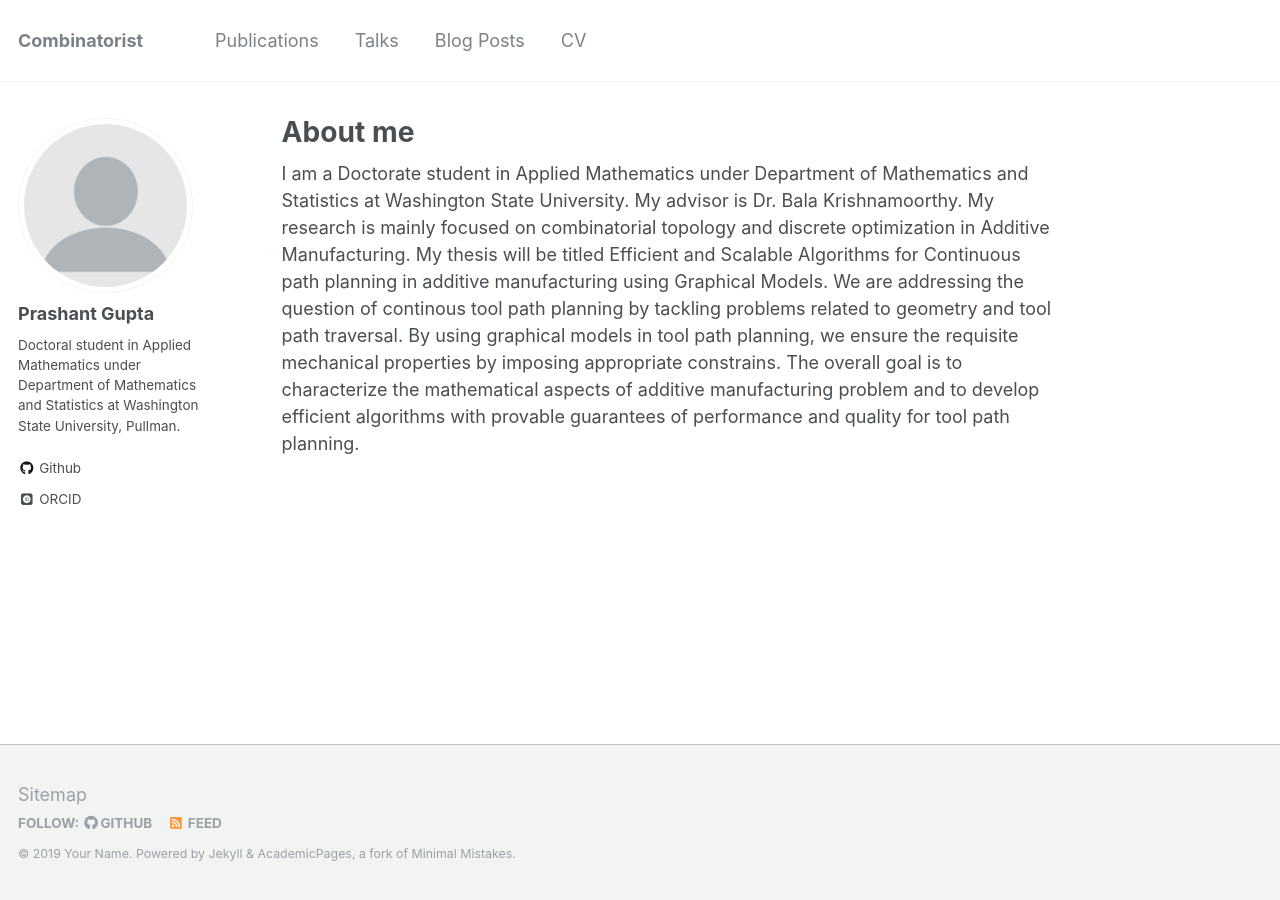
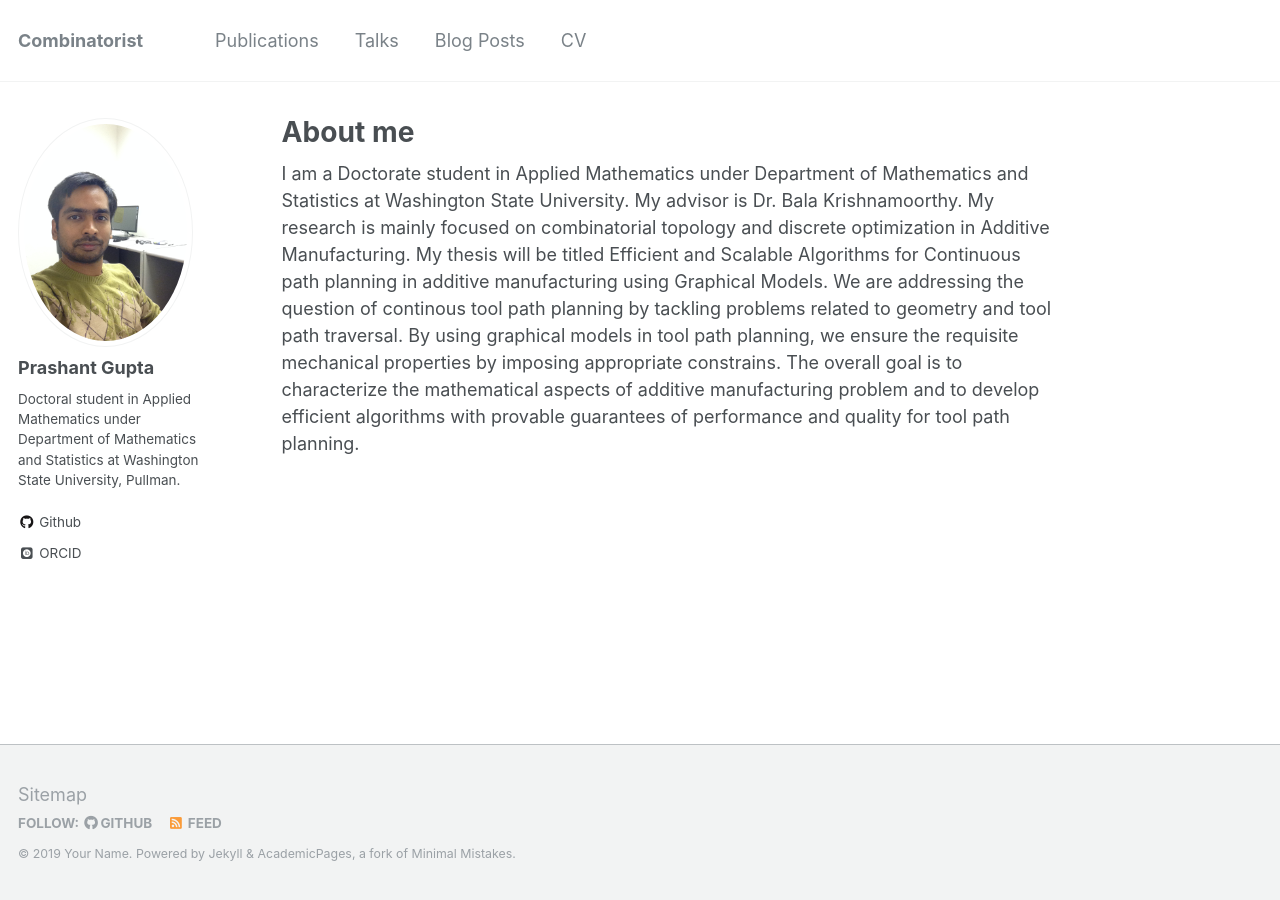
Before and after one commit to pragup/pragup.github.io, a Jekyll site: the page built from _pages/about.md, in a window 1280 px wide. Built offline with Jekyll 4.4.1, drawn with Linux system fonts in a browser that asks for light colours; some web fonts are replaced.

Commit message:
no message

```diff
--- a/_config.yml
+++ b/_config.yml
@@ -81,7 +81,7 @@ analytics:
 # Site Author
 author:
   name             : "Prashant Gupta"
-  avatar           : "profile.png"
+  avatar           : "prashant.jpg"
   bio              : "Doctoral student in Applied Mathematics under Department of Mathematics and Statistics at Washington State University, Pullman."
 #  location         : "Location"
   employer         :
```
Also changed, not shown: images/prashant.JPG (added).
